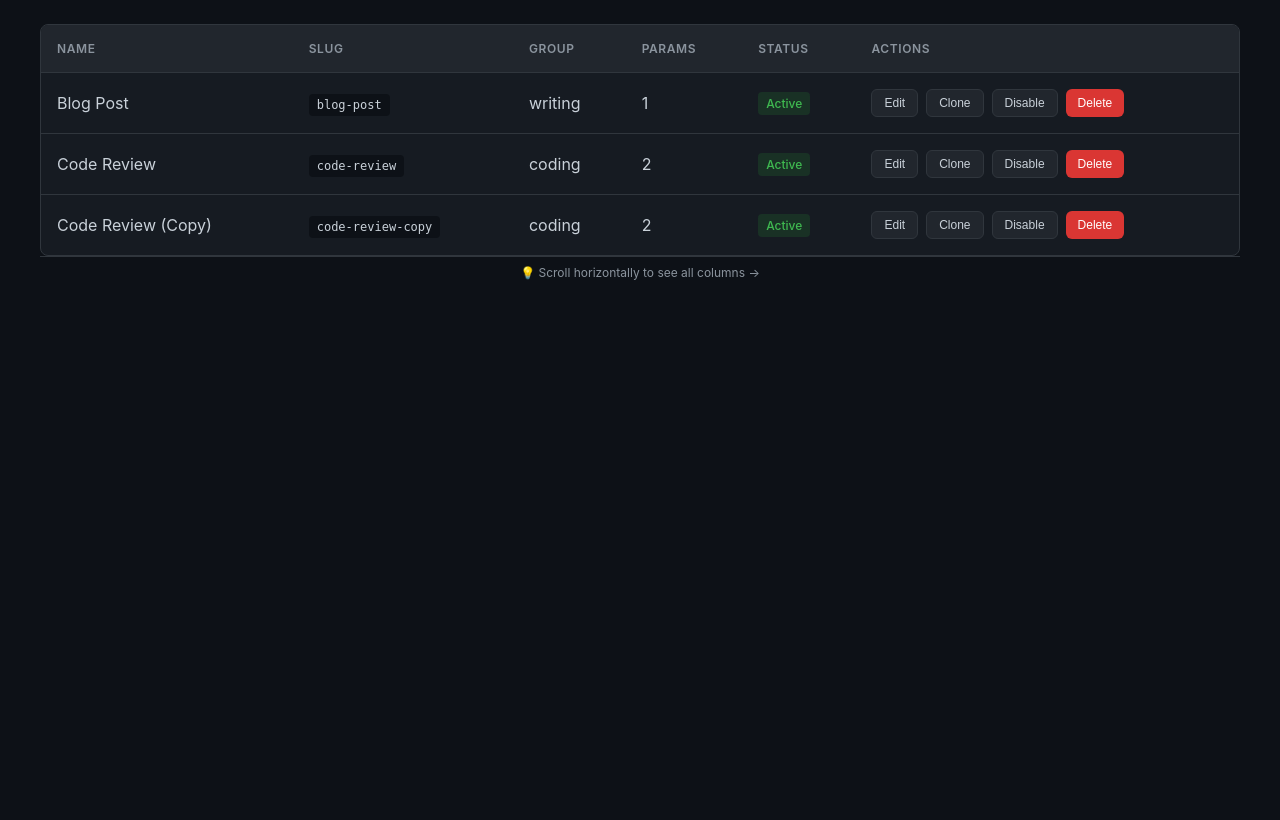
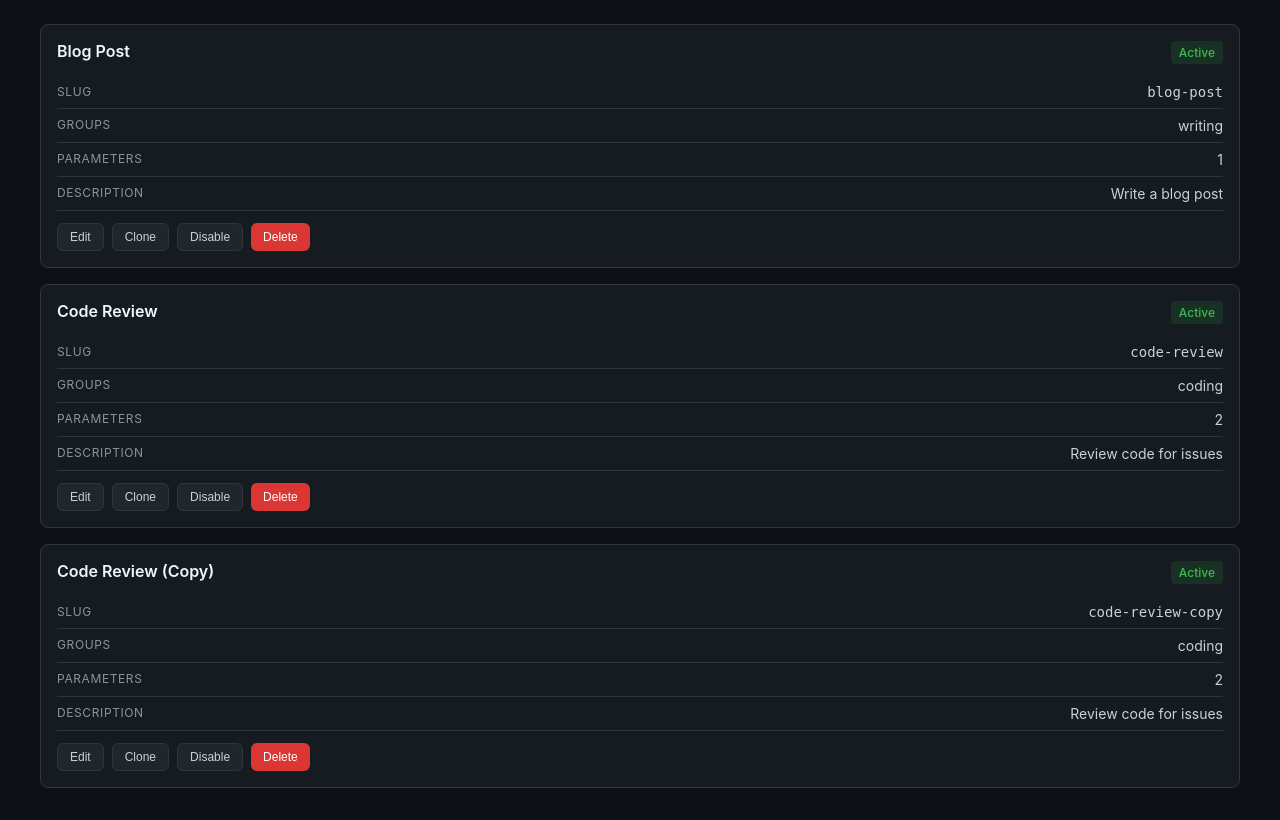
Before and after one commit to Guowei-Yan/prompt-copier, a Flask app: page /admin in a window 1280 px wide. Shown: the part 51-871 px from the top of the page. Before the commit the page ends 331 px from the top, so only its background shows below. Run offline with Flask 3, Linux system fonts and the light colour scheme; the visitor is signed in with stand-in values (Sample User, id 1); data comes from the database, SQL or seed files in the repository.

Commit message:
changed to card view for all

```diff
--- a/templates/admin.html
+++ b/templates/admin.html
@@ -106,60 +106,9 @@
             font-size: 0.75rem;
         }
 
-        /* CRITICAL: Table container setup for horizontal scroll */
-        .table-container {
-            max-width: 1200px;
-            margin: 0 auto;
-            width: 100%;
-        }
 
-        .table-wrapper {
-            background-color: #161b22;
-            border: 1px solid #30363d;
-            border-radius: 8px;
-            overflow-x: auto;
-            overflow-y: visible;
-            width: 100%;
-            -webkit-overflow-scrolling: touch;
-        }
 
-        table {
-            width: 100%;
-            min-width: 800px; /* Force table to be wider than small screens */
-            border-collapse: collapse;
-            table-layout: auto;
-        }
 
-        th, td {
-            padding: 1rem;
-            text-align: left;
-            border-bottom: 1px solid #30363d;
-            white-space: nowrap;
-        }
-
-        th {
-            background-color: #21262d;
-            color: #8b949e;
-            font-size: 0.75rem;
-            text-transform: uppercase;
-            letter-spacing: 0.05em;
-            font-weight: 600;
-        }
-
-        tr:last-child td {
-            border-bottom: none;
-        }
-
-        tbody tr:hover td {
-            background-color: #1c2128;
-        }
-
-        td code {
-            background-color: #0d1117;
-            padding: 0.25rem 0.5rem;
-            border-radius: 4px;
-            font-size: 0.75rem;
-        }
 
         .status-badge {
             display: inline-block;
@@ -180,23 +129,8 @@
             color: #8b949e;
         }
 
-        .actions {
-            display: flex;
-            gap: 0.5rem;
-        }
-
-        .scroll-hint {
-            text-align: center;
-            padding: 0.5rem;
-            font-size: 0.75rem;
-            color: #8b949e;
-            background-color: #0d1117;
-            border-top: 1px solid #30363d;
-        }
-
-        /* Card Layout for Very Narrow Screens */
         .cards-container {
-            display: none;
+            display: block;
             max-width: 1200px;
             margin: 0 auto;
         }
@@ -622,16 +556,7 @@
             margin: 0 auto;
         }
 
-        /* Switch to card layout on narrow screens */
-        @media (max-width: 768px) {
-            .table-container {
-                display: none;
-            }
 
-            .cards-container {
-                display: block;
-            }
-        }
 
         @media (max-width: 480px) {
             body {
@@ -688,28 +613,6 @@
             </div>
         </header>
 
-        <!-- Table View (Desktop/Tablet with Horizontal Scroll) -->
-        <div class="table-container" id="table-container">
-            <div class="table-wrapper">
-                <table>
-                    <thead>
-                        <tr>
-                            <th>Name</th>
-                            <th>Slug</th>
-                            <th>Group</th>
-                            <th>Params</th>
-                            <th>Status</th>
-                            <th>Actions</th>
-                        </tr>
-                    </thead>
-                    <tbody id="prompts-table">
-                    </tbody>
-                </table>
-            </div>
-            <div class="scroll-hint">💡 Scroll horizontally to see all columns →</div>
-        </div>
-
-        <!-- Card View (Mobile) -->
         <div class="cards-container" id="cards-view">
         </div>
 
@@ -797,12 +700,10 @@
         }
 
         function renderPrompts() {
-            const tableBody = document.getElementById('prompts-table');
             const cardsContainer = document.getElementById('cards-view');
             const emptyState = document.getElementById('empty-state');
 
             if (prompts.length === 0) {
-                tableBody.innerHTML = '';
                 cardsContainer.innerHTML = '';
                 emptyState.style.display = 'block';
                 return;
@@ -810,32 +711,6 @@
 
             emptyState.style.display = 'none';
 
-            // Render table view
-            tableBody.innerHTML = prompts.map(p => `
-                <tr>
-                    <td>${escapeHtml(p.name)}</td>
-                    <td><code>${escapeHtml(p.slug)}</code></td>
-                    <td>${escapeHtml((p.groups || []).join(', ') || '')}</td>
-                    <td>${p.params ? p.params.length : 0}</td>
-                    <td>
-                        <span class="status-badge ${p.is_active ? 'status-active' : 'status-inactive'}">
-                            ${p.is_active ? 'Active' : 'Inactive'}
-                        </span>
-                    </td>
-                    <td>
-                        <div class="actions">
-                            <button class="btn btn-secondary btn-sm" onclick="editPrompt(${p.id})">Edit</button>
-                            <button class="btn btn-secondary btn-sm" onclick="clonePrompt(${p.id})">Clone</button>
-                            <button class="btn btn-secondary btn-sm" onclick="toggleActive(${p.id}, ${!p.is_active})">
-                                ${p.is_active ? 'Disable' : 'Enable'}
-                            </button>
-                            <button class="btn btn-danger btn-sm" onclick="deletePrompt(${p.id})">Delete</button>
-                        </div>
-                    </td>
-                </tr>
-            `).join('');
-
-            // Render card view
             cardsContainer.innerHTML = prompts.map(p => `
                 <div class="prompt-card">
                     <div class="card-header">
```
